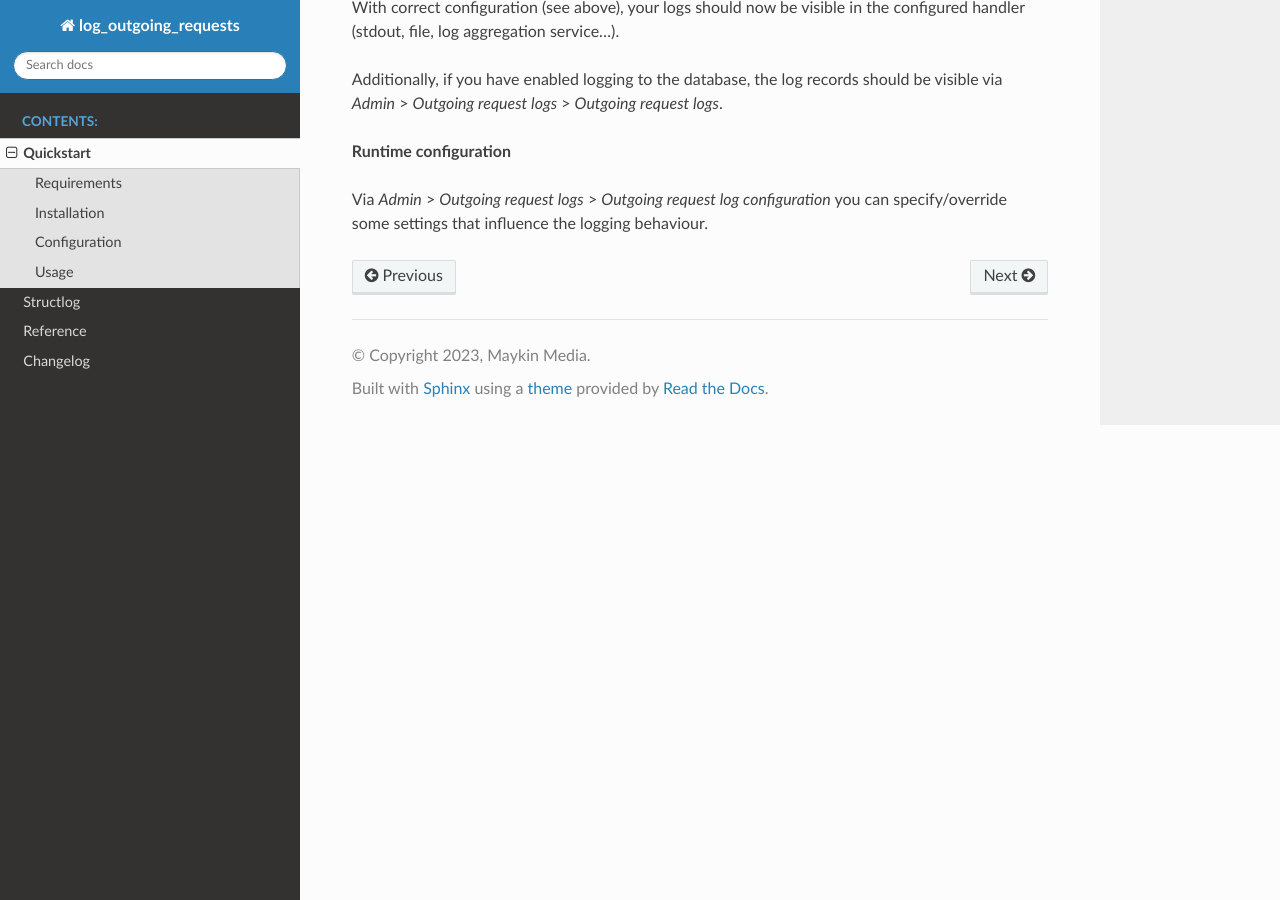
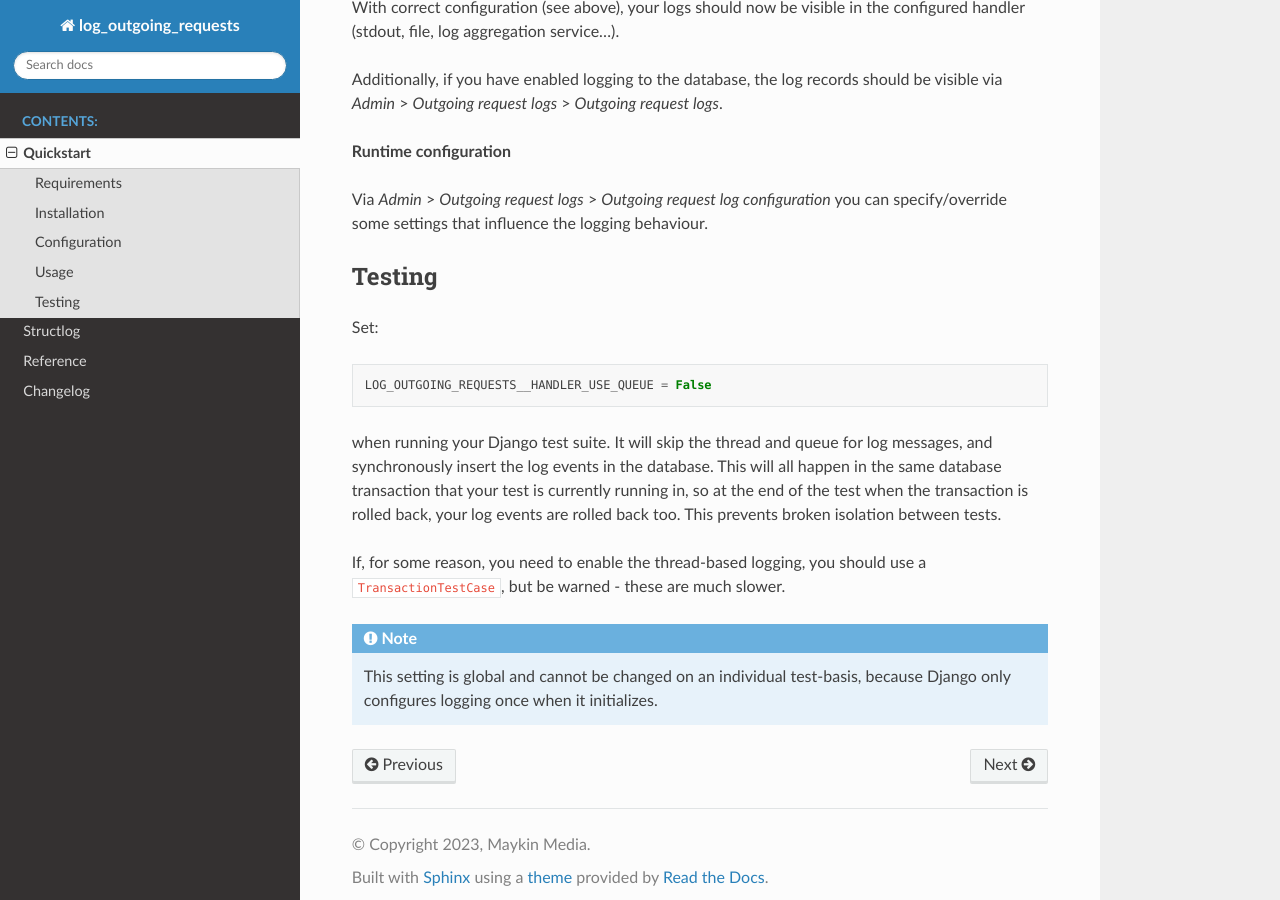
Before and after one commit to maykinmedia/django-log-outgoing-requests, a Sphinx documentation site: the page built from docs/quickstart.rst, in a window 1280 px wide and 900 px high, scrolled down 2375 px. Built offline with Sphinx 7.4.7 and the Read the Docs theme 3.1.0, drawn with Linux system fonts in a browser that asks for light colours.

Commit message:
:memo: [#48] Document testing guidelines to disable threading

```diff
--- a/docs/quickstart.rst
+++ b/docs/quickstart.rst
@@ -130,4 +130,25 @@ be visible via *Admin* > *Outgoing request logs* > *Outgoing request logs*.
 Via *Admin* > *Outgoing request logs* > *Outgoing request log configuration* you can
 specify/override some settings that influence the logging behaviour.
 
-.. _`documentation`: https://docs.djangoproject.com/en/4.2/topics/logging/
+Testing
+=======
+
+Set:
+
+.. code-block:: python
+
+    LOG_OUTGOING_REQUESTS__HANDLER_USE_QUEUE = False
+
+when running your Django test suite. It will skip the thread and queue for log messages,
+and synchronously insert the log events in the database. This will all happen in the
+same database transaction that your test is currently running in, so at the end of the
+test when the transaction is rolled back, your log events are rolled back too. This
+prevents broken isolation between tests.
+
+If, for some reason, you need to enable the thread-based logging, you should use a
+``TransactionTestCase``, but be warned - these are much slower.
+
+.. note:: This setting is global and cannot be changed on an individual test-basis,
+   because Django only configures logging once when it initializes.
+
+.. _`documentation`: https://docs.djangoproject.com/en/5.2/topics/logging/
```
